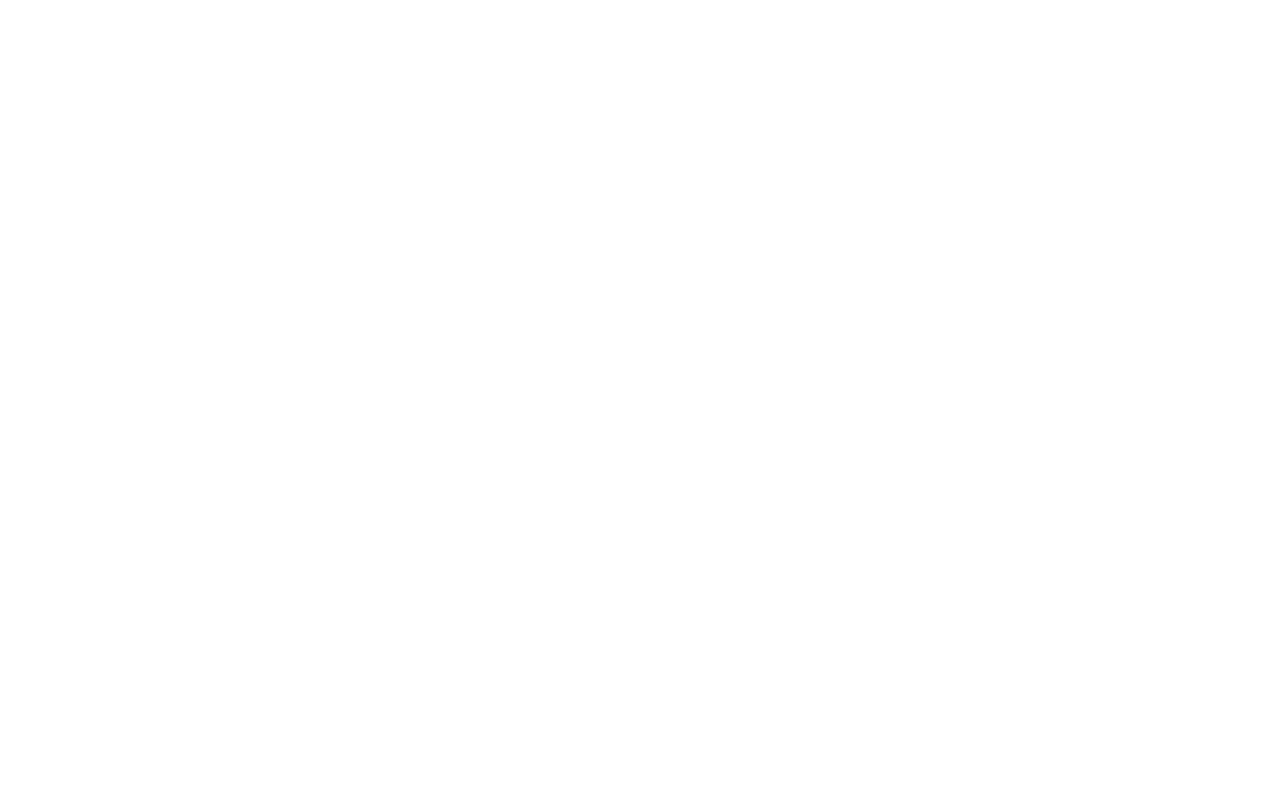
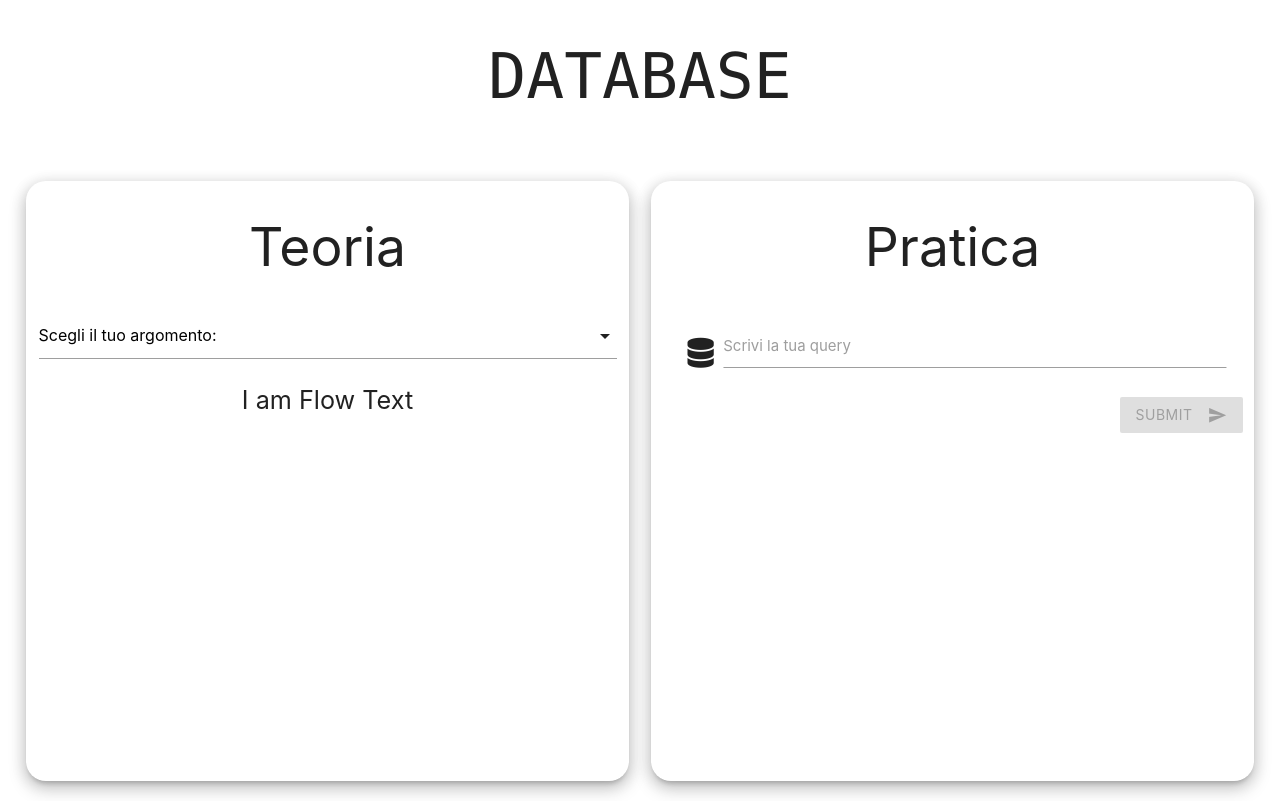
Before and after one commit to piemo35/collab-query, a PHP site: page / in a window 1280 px wide. Before the commit the page is empty. Run offline with PHP 8.4, Linux system fonts and the light colour scheme; some libraries are stand-ins or nearby versions.

Commit message:
[master] - (ConfigurationDB, index.php, main.css) - add css and structure of page
Signed-off-by: Ahmed Mera <ahmedmera81136@gmail.com>

```diff
--- a/Configuration/DB/Queries.php
+++ b/Configuration/DB/Queries.php
@@ -11,6 +11,8 @@
  *  *  Contact: meraahmedibrahim@itis-molinari.eu
  *
  */
+
+use JetBrains\PhpStorm\Pure;
 
 
 /**
@@ -58,7 +60,7 @@
      * @return string | null
      * @author Ahmed Mera
      */
-    public function getQuery(string | int $questionNumber): string | null{
+    #[Pure] public function getQuery(string | int $questionNumber): string | null{
         return match (strval($questionNumber)){
             "4" => "SELECT codImp, cognome FROM impiegati WHERE cognome LIKE 'a%'",
             "5" => "SELECT cognome FROM impiegati i JOIN dipartimenti d ON i.codDip = d.codDip AND d.citta = ? ORDER BY cognome ASC;",
@@ -80,7 +82,7 @@
      * @param string|int $questionNumber
      * @return array | null
      */
-    public function getArg(string | int $questionNumber): array | null{
+    #[Pure] public function getArg(string | int $questionNumber): array | null{
         return match(strval($questionNumber)){
             "5", "9", "10" => array("torino"),
             "6" => array("roma"),
--- a/css/main.css
+++ b/css/main.css
@@ -9,3 +9,59 @@
  *  *  Contact: meraahmedibrahim@itis-molinari.eu
  *
  */
+
+:root{
+    --orang:#fd7e14;
+    --blue:#007bff;
+    --purple: #7b1fa2;
+    --indigo: #6610f2;
+    --pink: #e83e8c;
+    --red: #dc3545;
+    --orange: #fd7e14;
+    --yellow: #ffc107;
+    --green: #28a745;
+    --teal: #20c997;
+    --cyan: #17a2b8;
+    --white: #fff;
+    --gray: #6c757d;
+    --gray-dark: #343a40;
+    --primary: #007bff;
+    --secondary: #6c757d;
+    --success: #28a745;
+    --info: #17a2b8;
+    --warning: #ffc107;
+    --danger: #dc3545;
+    --light: #f8f9fa;
+    --dark: #343a40;
+    --font-family-sans-serif: -apple-system,BlinkMacSystemFont,"Segoe UI",Roboto,"Helvetica Neue",Arial,sans-serif,"Apple Color Emoji","Segoe UI Emoji","Segoe UI Symbol";
+    --font-family-monospace: SFMono-Regular,Menlo,Monaco,Consolas,"Liberation Mono","Courier New",monospace;
+}
+
+
+.container-fluid{
+    padding: 0 15px;
+}
+
+.title{
+    margin-bottom: 70px;
+    font-family: var(--font-family-monospace);
+}
+
+.row{
+    margin: 10px auto;
+}
+
+.teoria .content, .pratica .content{
+    padding: 1px;
+    height: 600px;
+    border-radius: 20px;
+}
+
+.query{
+    margin-left: 50% !important;
+    transform: translateX(-50%);
+}
+
+.input-field .prefix{
+    top: 1rem !important;
+}
--- a/index.php
+++ b/index.php
@@ -10,7 +10,6 @@
  *  *  Contact: meraahmedibrahim@itis-molinari.eu
  *
  */
-
 
 
 ?>
@@ -32,8 +31,73 @@
 </head>
 <body>
 
+<div class="container-fluid">
+    <h1 class="center-align title "> DATABASE </h1>
+    <div class="row">
+        <!--   teoria     -->
+        <div class="col m6 s12 teoria center-align ">
+            <div class="content z-depth-3">
+                <h2>Teoria</h2>
+
+                <!--        select argument        -->
+                <div class="input-field col s12">
+                    <select>
+                        <option value="" disabled selected>Scegli il tuo argomento:</option>
+                        <option value="1">Option 1</option>
+                        <option value="2">Option 2</option>
+                        <option value="3">Option 3</option>
+                    </select>
+                </div>
+
+                <p class="flow-text">I am Flow Text</p>
+            </div>
+        </div>
+
+        <!--   pratica  -->
+        <div class="col m6 s12 pratica center-align ">
+
+            <div class="content z-depth-3">
+                <h2>Pratica</h2>
+
+                <!--      query space          -->
+                <div class="row ">
+                    <form class="col s12">
+                        <div class="row">
+                            <div class="input-field col s11 query">
+                                <i class="fas fa-database material-icons prefix"></i>
+<!--                                <i class="material-icons  prefix">mode_edit</i>-->
+                                <textarea id="icon_prefix2" class="materialize-textarea"></textarea>
+                                <label for="icon_prefix2">Scrivi la tua query</label>
+                            </div>
+
+                            <div class="col offset-s9">
+                                <button class="btn waves-effect waves-light" disabled type="submit" name="action">Submit
+                                    <i class="material-icons right">send</i>
+                                </button>
+                            </div>
+
+                        </div>
+                    </form>
+                </div>
+
+            </div>
+
+        </div>
+    </div>
+    <div class="row"></div>
+</div>
+<!--fontawesome -->
+<script src="https://kit.fontawesome.com/650809f241.js" crossorigin="anonymous"></script>
+<!-- jquery -->
+<script src="https://code.jquery.com/jquery-2.1.1.min.js" ></script>
 <!-- Compiled and minified JavaScript -->
 <script src="https://cdnjs.cloudflare.com/ajax/libs/materialize/1.0.0/js/materialize.min.js"></script>
+
+<script>
+    $(document).ready(function(){
+        $('select').formSelect();
+    });
+</script>
 <!-- my js   -->
 <script src="./js/main.js"></script>
 </body>
```
Also changed, not shown: Configuration/DB/ConfigurationDB.php (+29 -9 lines), Constants/Constants.php (added, +34 -0 lines).
